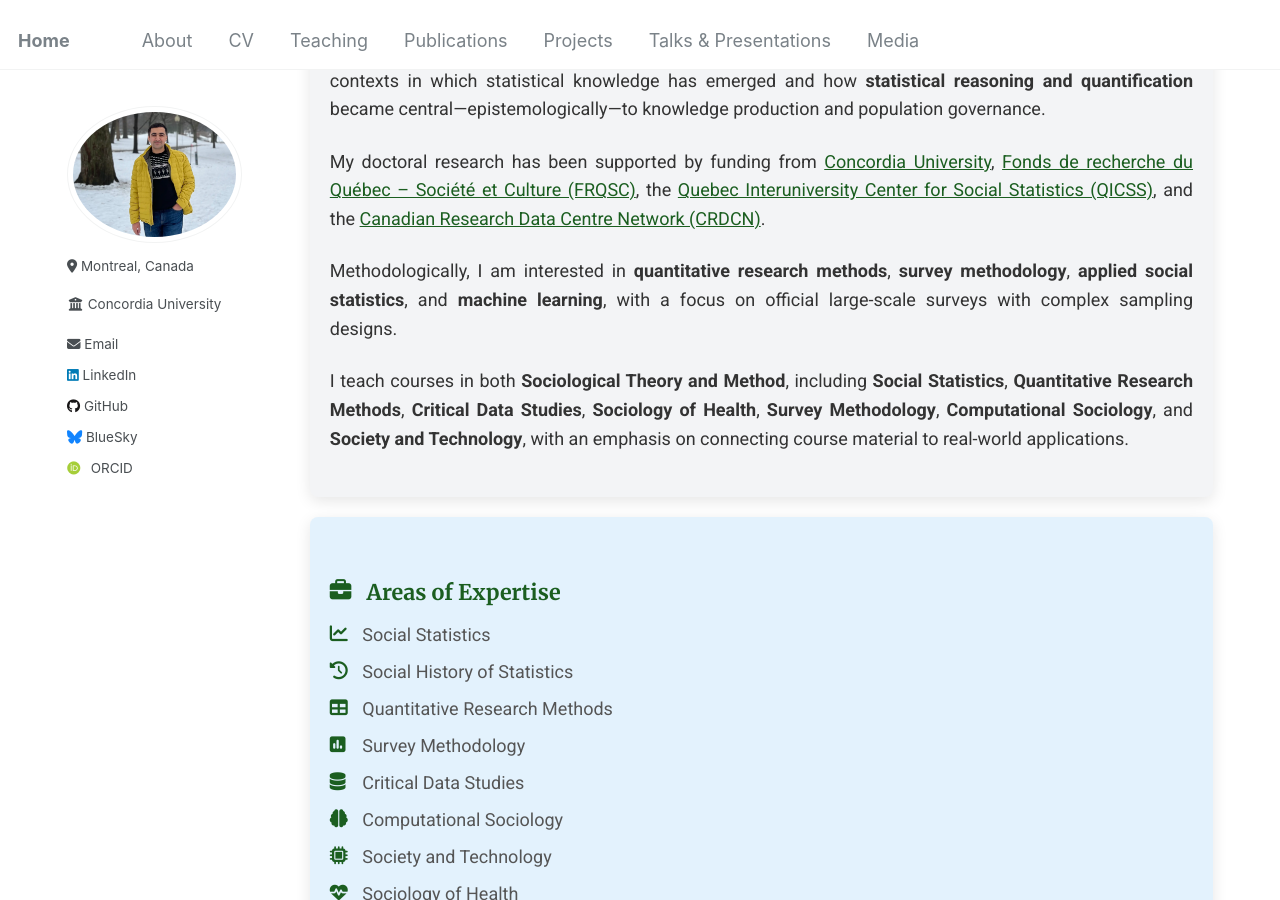
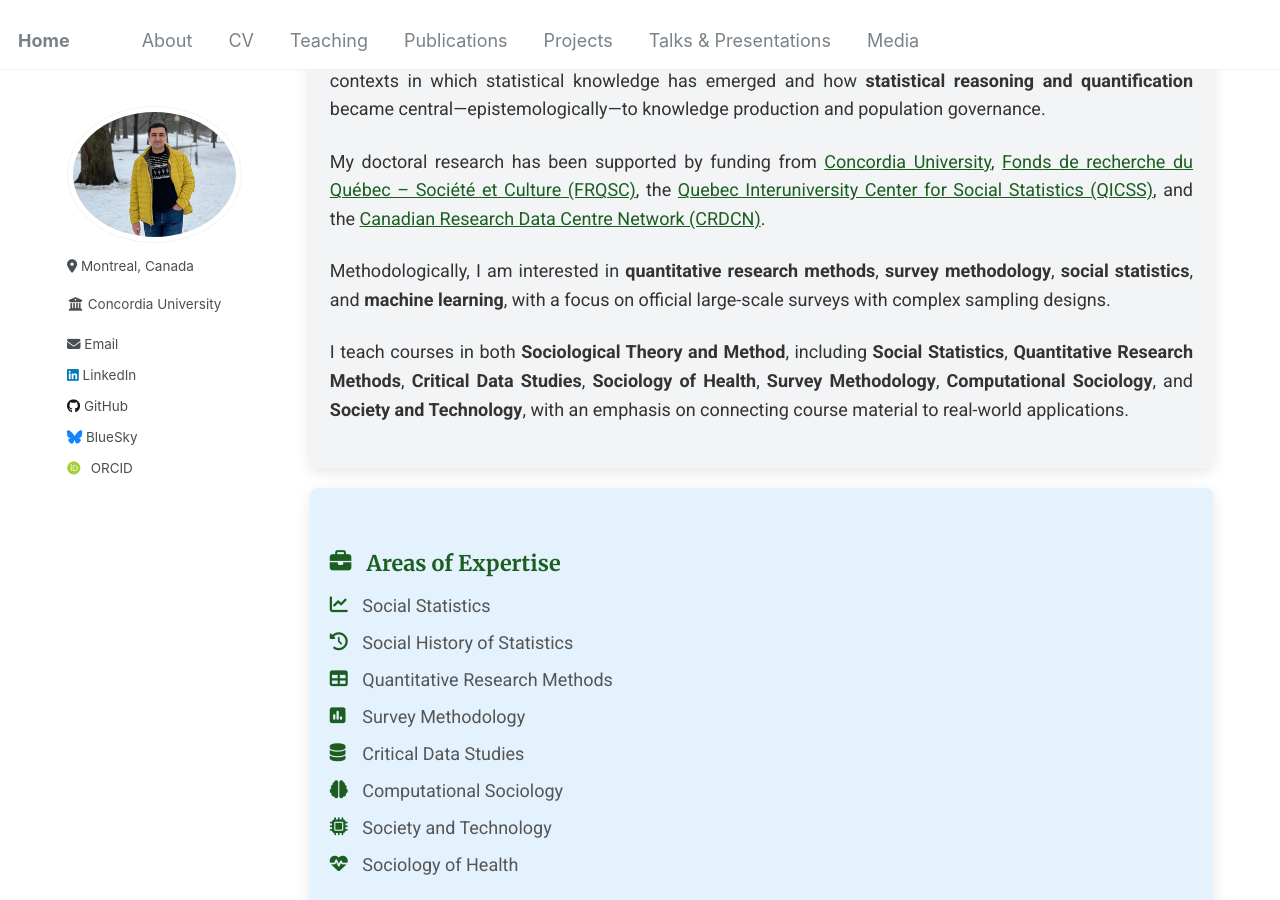
Before and after one commit to Mohsnmonji/mohsnmonji.github.io, a Jekyll site: the page built from about-me.md, in a window 1280 px wide and 900 px high, scrolled down 314 px. Built offline with Jekyll 4.4.1, drawn with Linux system fonts in a browser that asks for light colours; some web fonts are replaced.

Commit message:
Update about-me.md

```diff
--- a/about-me.md
+++ b/about-me.md
@@ -112,7 +112,7 @@ author_profile: true
 
   <p>
     Methodologically, I am interested in <strong>quantitative research methods</strong>, <strong>survey methodology</strong>,
-    <strong>applied social statistics</strong>, and <strong>machine learning</strong>, with a focus on official large-scale surveys with complex sampling designs.
+    <strong>social statistics</strong>, and <strong>machine learning</strong>, with a focus on official large-scale surveys with complex sampling designs.
   </p>
 
   <p>
```
